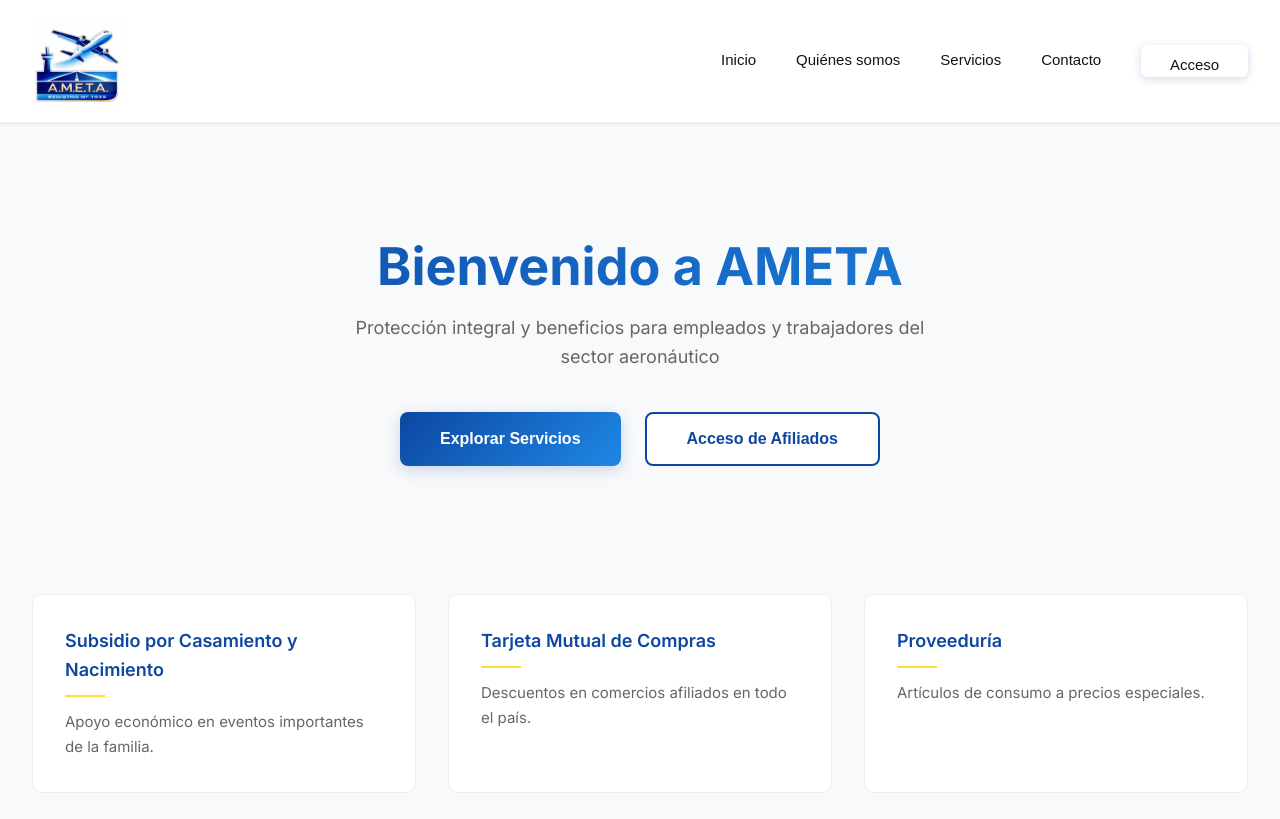
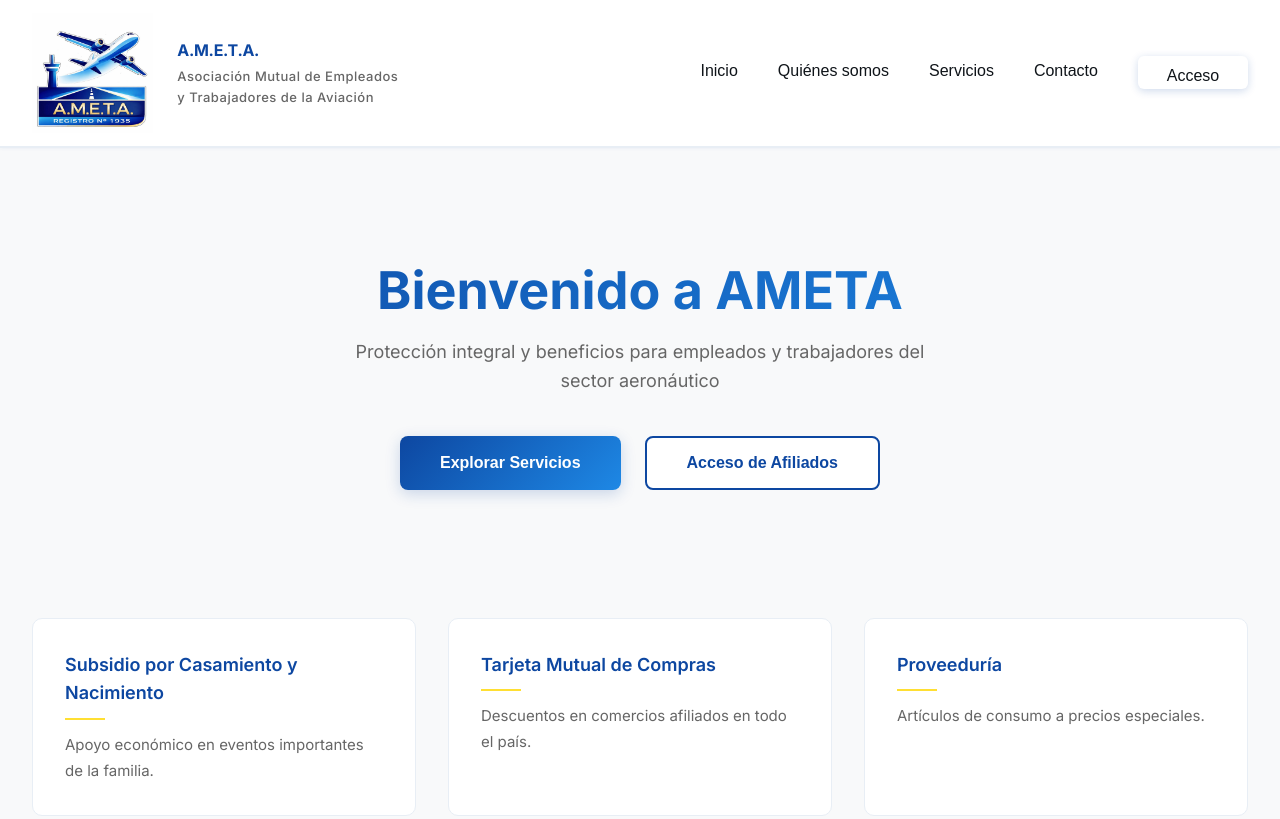
Before and after one commit to garciavilas/ameta-website, a website: page index.html in a window 1280 px wide. Shown: the top 819 px of the page. Drawn offline with Linux system fonts and the light colour scheme.

Commit message:
Agrandar logo a 120px, navbar text a 16px, agregar nombre completo AMETA al costado

```diff
--- a/index.html
+++ b/index.html
@@ -35,7 +35,7 @@
         nav {
             background-color: var(--white);
             border-bottom: 2px solid var(--gray);
-            padding: 1rem 2rem;
+            padding: 0.8rem 2rem;
             position: sticky;
             top: 0;
             z-index: 100;
@@ -53,14 +53,34 @@
         .logo-section {
             display: flex;
             align-items: center;
-            gap: 1rem;
+            gap: 1.5rem;
             cursor: pointer;
         }
 
         .logo-img {
-            height: 90px;
+            height: 120px;
             width: auto;
             object-fit: contain;
+        }
+
+        .org-name {
+            display: flex;
+            flex-direction: column;
+            gap: 0.2rem;
+        }
+
+        .org-name-main {
+            font-size: 16px;
+            font-weight: 700;
+            color: var(--navy);
+            letter-spacing: -0.3px;
+        }
+
+        .org-name-sub {
+            font-size: 13px;
+            font-weight: 500;
+            color: var(--text-light);
+            letter-spacing: 0.5px;
         }
 
         .nav-links {
@@ -73,7 +93,7 @@
             background: none;
             border: none;
             cursor: pointer;
-            font-size: 15px;
+            font-size: 16px;
             color: var(--text-dark);
             font-weight: 500;
             transition: all 0.3s ease;
@@ -649,6 +669,10 @@
         <div class="navbar-container">
             <div class="logo-section" onclick="showPage('home')">
                 <img src="logo-nuevo-v2.jpg" alt="AMETA Logo" class="logo-img">
+                <div class="org-name">
+                    <div class="org-name-main">A.M.E.T.A.</div>
+                    <div class="org-name-sub">Asociación Mutual de Empleados<br>y Trabajadores de la Aviación</div>
+                </div>
             </div>
             <div class="nav-links" id="navLinks">
                 <button onclick="showPage('home')">Inicio</button>
```
